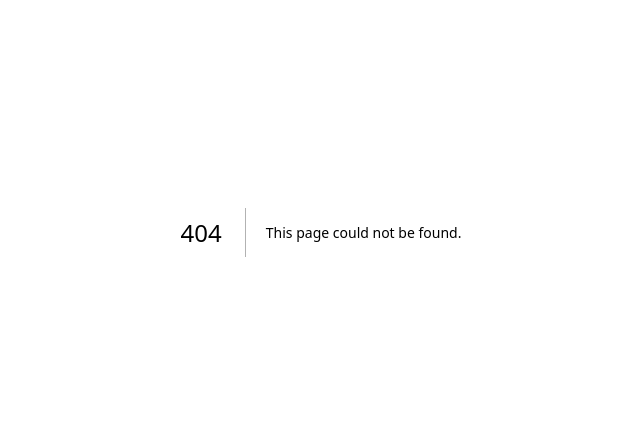
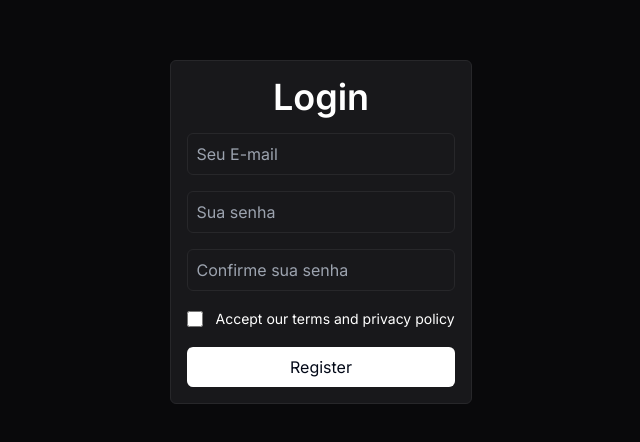
Before and after one commit to CarlosAllberto/login-next, a Next.js app: page /register in a window 1280 px wide. Before the commit this address had no page. Shown: the part 168-610 px from the top of the page, without its empty margins (319-959 px from the left). Built offline with nearby package versions, Linux system fonts and the light colour scheme.

Commit message:
deletando usuário

```diff
--- /dev/null
+++ b/app/(pages)/register/page.tsx
@@ -0,0 +1,117 @@
+'use client'
+import React, { useState } from 'react'
+import { useRouter } from 'next/navigation'
+// toast
+
+export default function Register() {
+	const [error, setError] = useState('')
+	const router = useRouter()
+
+	const isValidEmail = (email: string) => {
+		const emailRegex = /^[A-Z0-9._%+-]+@[A-Z0-9.-]+\.[A-Z]{2,}$/i
+		return emailRegex.test(email)
+	}
+	const handleSubmit = async (e: any) => {
+		e.preventDefault()
+		const email = e.target[0].value
+		const password = e.target[1].value
+		const confirmPassword = e.target[2].value
+
+		if (!isValidEmail(email)) {
+			setError('Email is invalid')
+			return
+		}
+
+		if (!password || password.length < 8) {
+			setError('Password is invalid')
+			return
+		}
+
+		if (confirmPassword !== password) {
+			setError('Passwords are not equal')
+			return
+		}
+
+		try {
+			const res = await fetch('/api/register', {
+				method: 'POST',
+				headers: {
+					'Content-Type': 'application/json',
+				},
+				body: JSON.stringify({
+					email,
+					password,
+				}),
+			})
+			if (res.status === 400) {
+				setError('The email already in use')
+			}
+			if (res.status === 200) {
+				setError('')
+				router.push('/login')
+			}
+		} catch (error) {
+			setError('Error, try again')
+			console.log(error)
+		}
+	}
+
+	return (
+		<main className="flex min-h-screen flex-col items-center justify-center p-24">
+			<form
+				className="border border-zinc-800 rounded-md p-4 bg-zinc-900 flex flex-col gap-4"
+				onSubmit={handleSubmit}
+			>
+				<div>
+					<h1 className="text-center text-white font-semibold text-4xl">Login</h1>
+				</div>
+				{error ? (
+					<div className="bg-red-300 rounded-md border border-red-800 p-2">
+						<p className="text-red-800">{error}</p>
+					</div>
+				) : null}
+				<div>
+					<input
+						type="email"
+						placeholder="Seu E-mail"
+            id='email'
+						name="email"
+						className="w-full bg-zinc-900 border border-zinc-800 p-2 rounded-md text-white"
+					/>
+				</div>
+				<div>
+					<input
+						type="password"
+						placeholder="Sua senha"
+            id='password'
+						name="password"
+						className="w-full bg-zinc-900 border border-zinc-800 p-2 rounded-md text-white"
+					/>
+				</div>
+				<div>
+					<input
+						type="password"
+						placeholder="Confirme sua senha"
+            id='confirm-password'
+						name="confirm-password"
+						className="w-full bg-zinc-900 border border-zinc-800 p-2 rounded-md text-white"
+					/>
+				</div>
+				<div className="flex items-center">
+					<input
+						type="checkbox"
+						id="remember-me"
+						name="remember-me"
+						className="h-4 w-4 rounded border-gray-300 text-black focus:ring-black"
+					/>
+					<label htmlFor="remember-me" className="ml-3 block text-sm leading-6 text-white">
+						Accept our terms and privacy policy
+					</label>
+				</div>
+				<div>
+					<button className="bg-white ps-5 pe-5 pt-2 pb-2 rounded-md w-full">Register</button>
+				</div>
+			</form>
+		</main>
+	)
+}
--- /dev/null
+++ b/app/api/delete/[email]/route.ts
@@ -0,0 +1,18 @@
+import User from '@models/User'
+import connect from '@utils/db'
+import { NextResponse } from 'next/server'
+
+export const DELETE = async (req: any, { params }:any) => {
+	const { email } = await params
+
+	await connect()
+
+	try {
+		await User.findOneAndDelete({ email })
+		return new NextResponse('deleted', { status: 200 })
+	} catch (err: any) {
+		return new NextResponse(err, {
+			status: 500,
+		})
+	}
+}
--- a/app/api/register/route.ts
+++ b/app/api/register/route.ts
@@ -1,10 +1,10 @@
-import User from '@/models/User'
-import connect from '@/utils/db'
+import User from '@models/User'
+import connect from '@utils/db'
 import bcrypt from 'bcryptjs'
 import { NextResponse } from 'next/server'
 
-export const POST = async (request: any) => {
-	const { email, password } = await request.json()
+export const POST = async (req: any) => {
+	const { email, password } = await req.json()
 
 	await connect()
 
--- a/app/page.tsx
+++ b/app/page.tsx
@@ -1,23 +1,57 @@
 'use client'
+import { useState } from 'react'
+import { useRouter } from 'next/navigation'
 
 import Image from 'next/image'
 import { useSession, signOut } from 'next-auth/react'
 
 export default function Home() {
 	const { data: session, status } = useSession()
+	const [error, setError] = useState('')
+	const router = useRouter()
+
+	const deleteAccount = async () => {
+		let email = session?.user?.email
+		let confirm = window.prompt(`Para excluir a conta digite \"${email}\". Isso é irreversivel`)
+		if (confirm == email) {
+			try {
+				const res = await fetch(`/api/delete/${email}`, {
+					method: 'DELETE',
+					headers: {
+						'Content-Type': 'application/json',
+					},
+				})
+				if (res.status === 200) {
+					setError('')
+					alert('Conta deletada')
+					router.push('/login')
+				}
+			} catch (error) {
+				setError('Error, try again')
+				console.log(error)
+			}
+		} else {
+			alert('Configuração abortada')
+		}
+	}
 
 	return (
 		<main className="flex min-h-screen flex-col items-center justify-center p-24">
 			<div className="border border-zinc-800 rounded-md p-4 bg-zinc-900 flex flex-col gap-4">
 				<div className="flex justify-center">
 					<Image
-						src={session?.user?.image || ''}
+						src={session?.user?.image || '/avatar.svg'}
 						alt="avatar"
 						width={80}
 						height={80}
 						className="rounded-full"
 					/>
 				</div>
+				{error ? (
+					<div className="bg-red-300 rounded-md border border-red-800 p-2">
+						<p className="text-red-800">{error}</p>
+					</div>
+				) : null}
 				<h1 className="text-center text-white font-normal text-2xl">
 					Bem vindo <span className="font-semibold">{session?.user?.name}</span>
 				</h1>
@@ -27,6 +61,12 @@ export default function Home() {
 				>
 					Logout
 				</button>
+				<button
+					className="border border-gray-500 text-gray-500 ps-5 pe-5 pt-2 pb-2 rounded-md"
+					onClick={() => deleteAccount()}
+				>
+					Delete account
+				</button>
 			</div>
 		</main>
 	)
--- a/next.config.mjs
+++ b/next.config.mjs
@@ -1,11 +1,26 @@
 /** @type {import('next').NextConfig} */
 const nextConfig = {
 	images: {
-		domains: [
-			'avatars.githubusercontent.com',
-			'lh3.googleusercontent.com',
-			'platform-lookaside.fbsbx.com',
-		],
+		remotePatterns: [
+			{
+        protocol: 'https',
+        hostname: 'avatars.githubusercontent.com',
+        port: '',
+        pathname: '/**',
+      },
+			{
+        protocol: 'https',
+        hostname: 'lh3.googleusercontent.com',
+        port: '',
+        pathname: '/**',
+      },
+			{
+        protocol: 'https',
+        hostname: 'platform-lookaside.fbsbx.com',
+        port: '',
+        pathname: '/**',
+      },
+    ],
 	},
 }
 
```
